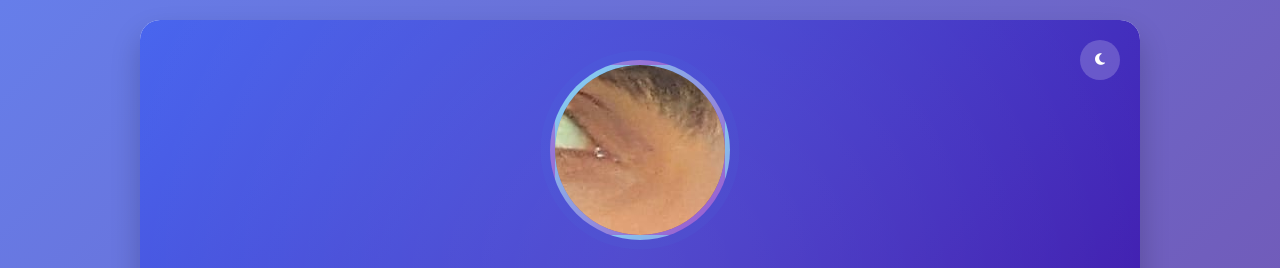
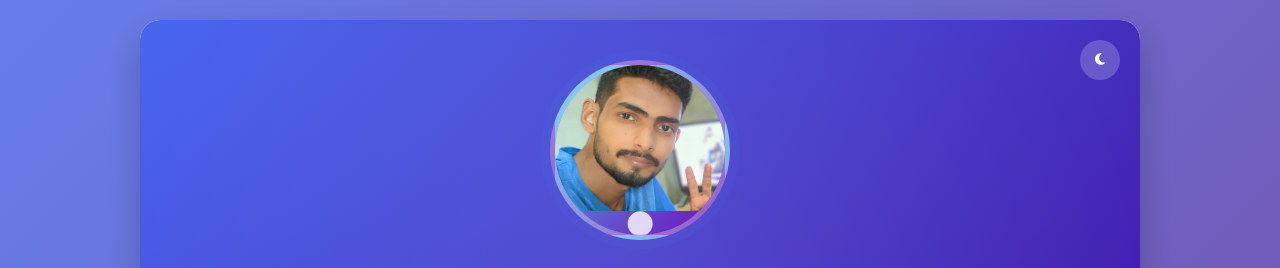
Before and after one commit to waqasali-dev/profile, a plain HTML site: page index.html in a window 1280 px wide. Shown: the top 268 px of the page. Drawn offline with Linux system fonts and the light colour scheme.

Commit message:
profile image was set

```diff
--- a/index.html
+++ b/index.html
@@ -176,6 +176,12 @@
             border-bottom: 2px solid #f0f0f0;
             display: flex;
             align-items: center;
+        }
+
+        .profile-img{
+            width: 100%;
+            height: 100%;
+            object-fit: cover;
         }
 
         .card h2 i {
@@ -357,7 +363,8 @@
                 <div class="profile-img-container pulse">
                     <!-- Image placeholder - replace with your image -->
                     <div class="img-placeholder">
-                        <image src="waqas.jpeg" alt="Profile Image">
+                        <image class="profile-img" src="waqas.jpeg" alt="Profile Image">
+                        <i class="fas fa-user"></i>
                     </div>
                 </div>
                 <h1>Waqas Ali</h1>
```
